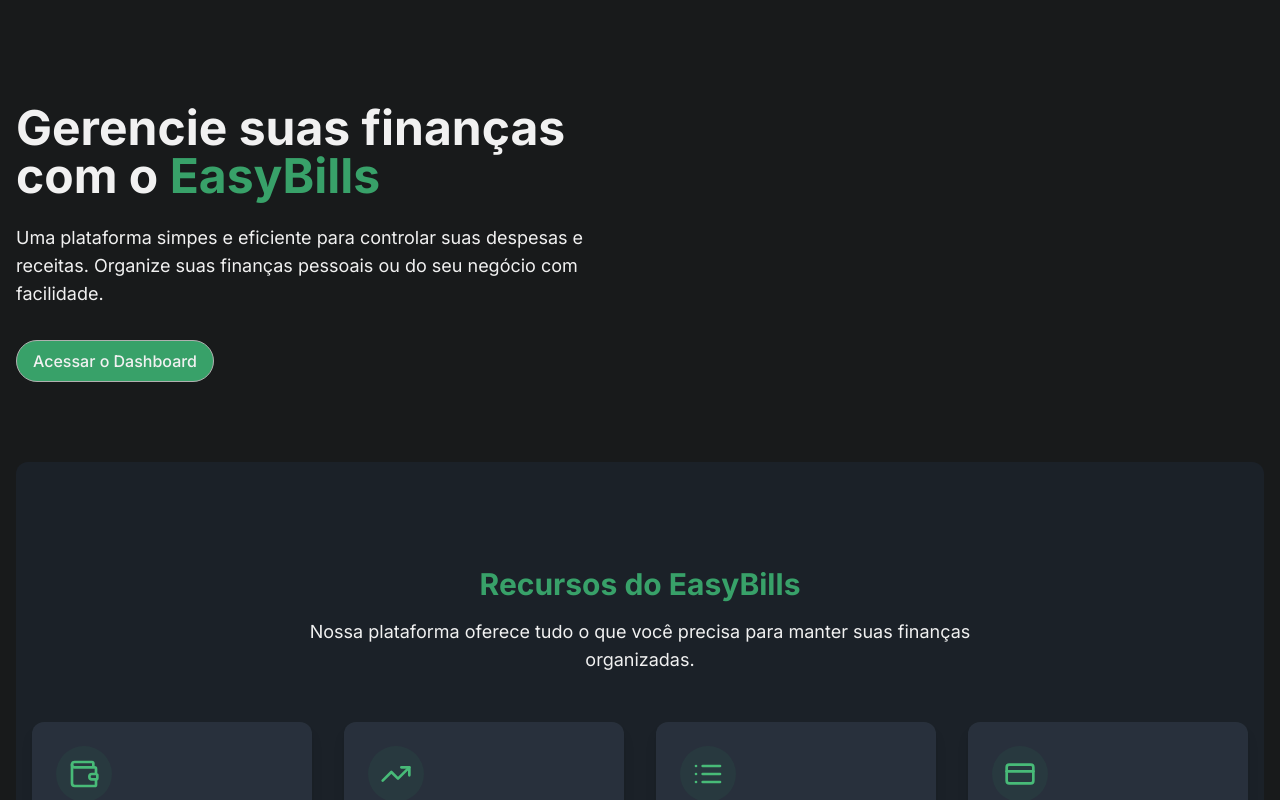
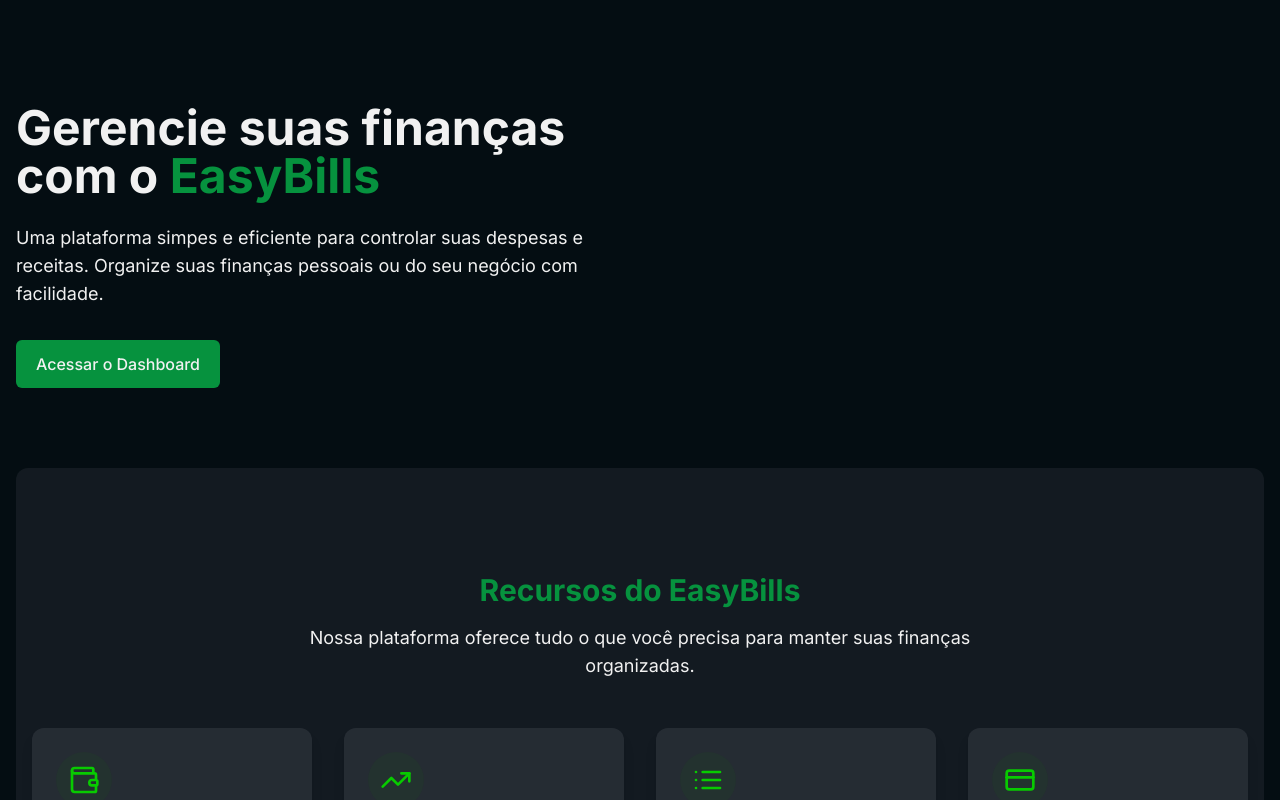
Before and after one commit to lucasfgaldinos/easybills-interface, a React (Vite) app: page / in a window 1280 px wide. Shown: the top 800 px of the page. Built offline with nearby package versions, Linux system fonts and the light colour scheme; no server answers.

Commit message:
feat: alterar cores e botões para melhoria de design

```diff
--- a/src/components/button.component.tsx
+++ b/src/components/button.component.tsx
@@ -21,13 +21,13 @@
 }: ButtonProps) {
 	const variantClasses = {
 		primary:
-			"bg-primary-base border border-text-muted text-text-light hover:bg-primary-light active:bg-primary-dark",
+			"bg-primary-base text-text-light hover:bg-primary-light active:bg-primary-dark",
 		outline:
 			"border border-primary-base text-primary-base hover:bg-primary-base/10 active:primary-base/30",
 		secondary:
-			"bg-neutral-base border border-text-light text-text-light hover:bg-neutral-light active:bg-neutral-dark",
+			"bg-neutral-base text-text-light hover:bg-neutral-light active:bg-neutral-dark",
 		danger:
-			"bg-error-base border border-error-dark text-text-light hover:bg-error-base/50 active:bg-error-dark",
+			"bg-error-base text-text-light hover:bg-error-base/50 active:bg-error-dark",
 	};
 
 	function renderLoading() {
@@ -42,7 +42,7 @@
 	return (
 		<button
 			type={type}
-			className={`cursor-pointer px-4 py-2 rounded-full font-medium transition-colors flex items-center justify-center gap-2
+			className={`cursor-pointer px-5 py-3 rounded-md font-medium transition-colors flex items-center justify-center gap-2
             ${variantClasses[variant]}
             ${fullWidth && "w-full"}
             ${(isLoading || disabled) && "opacity-30 cursor-not-allowed"}
--- a/src/components/header.component.tsx
+++ b/src/components/header.component.tsx
@@ -17,6 +17,7 @@
 	const navLink: NavLink[] = [
 		{ name: "Dashboard", path: "/dashboard" },
 		{ name: "Transações", path: "/transactions" },
+		{ name: "Criar transação", path: "/transactions/create" },
 	];
 
 	const handleSignOut = (): void => {
@@ -62,7 +63,7 @@
 						<nav className="hidden md:flex space-x-3">
 							{navLink.map((link) => (
 								<Link
-									className={`py-1.5 px-2 rounded-lg transition-colors border border-transparent
+									className={`py-2 px-2.5 rounded-md transition-colors border border-transparent
                               ${pathname === link.path ? "bg-primary-base hover:bg-primary-base" : "bg-neutral-light/60 hover:border-primary-light"}`}
 									to={link.path}
 									key={link.path}
--- a/src/screens/transactions.screen.tsx
+++ b/src/screens/transactions.screen.tsx
@@ -55,10 +55,9 @@
 
 			await deleteTransaction(id);
 
-			const updatedTransactions = transactions.filter((t) => {
-				return t.id !== id;
-			});
+			const updatedTransactions = transactions.filter((t) => t.id !== id);
 			setTransactions(updatedTransactions);
+			setFilteredTransactions(updatedTransactions);
 			toast.success("Transação deletada com sucesso!");
 		} catch (err) {
 			console.error({ error: err });
--- a/src/style.css
+++ b/src/style.css
@@ -4,13 +4,13 @@
 @theme {
 	--font-inter: "Inter", sans-serif;
 
-	--color-bg-dark: #181a1b;
+	--color-bg-dark: #040d12;
 	--color-text-light: #f1f1f1;
 	--color-text-muted: #b0b0b0;
 
-	--color-primary-light: #48bb78;
-	--color-primary-base: #38a169;
-	--color-primary-dark: #2f855a;
+	--color-primary-light: #08cb00;
+	--color-primary-base: #06923e;
+	--color-primary-dark: #16610e;
 
 	--color-blue-base: #3b82f6;
 	--color-blue-dark: #2563eb;
@@ -21,9 +21,9 @@
 	--color-error-base: #f43f5e;
 	--color-error-dark: #9f1239;
 
-	--color-neutral-light: #2d3748;
-	--color-neutral-base: #374151;
-	--color-neutral-dark: #1f2937;
+	--color-neutral-light: #4c585b;
+	--color-neutral-base: #393e46;
+	--color-neutral-dark: #222831;
 }
 
 body {
```
